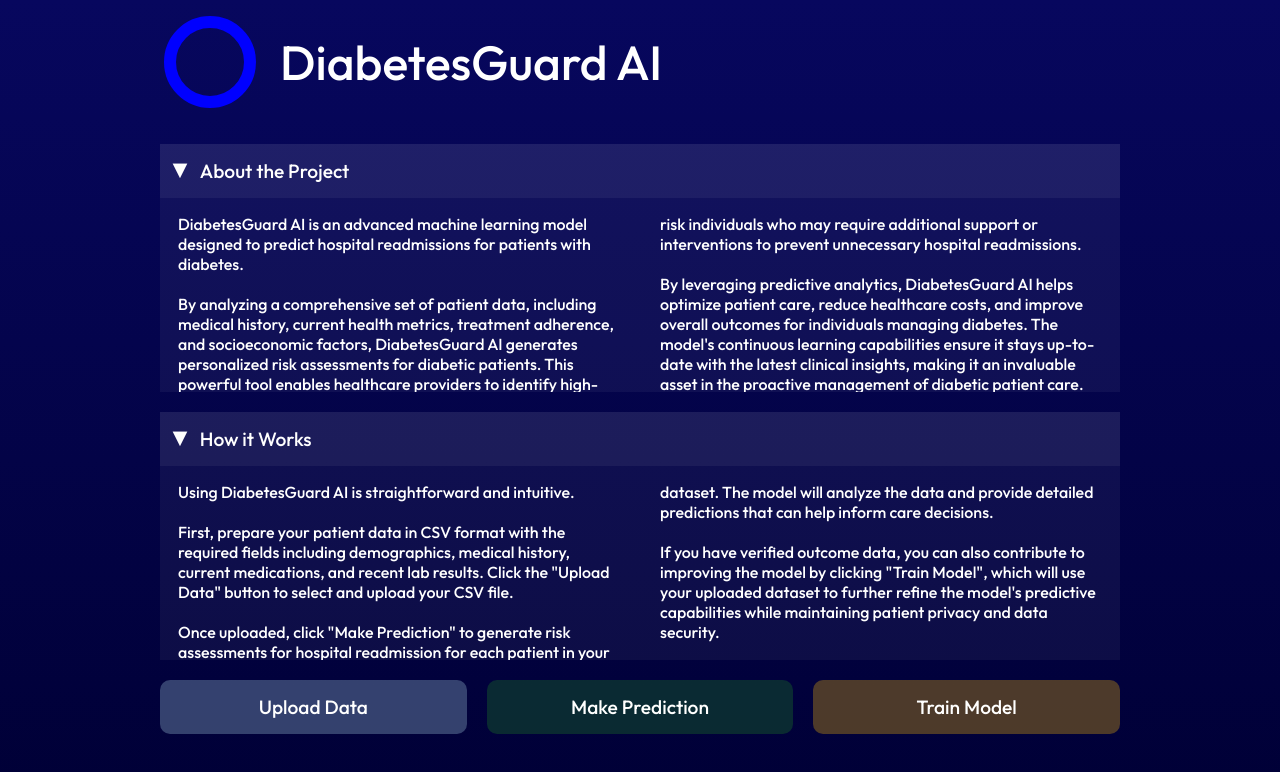
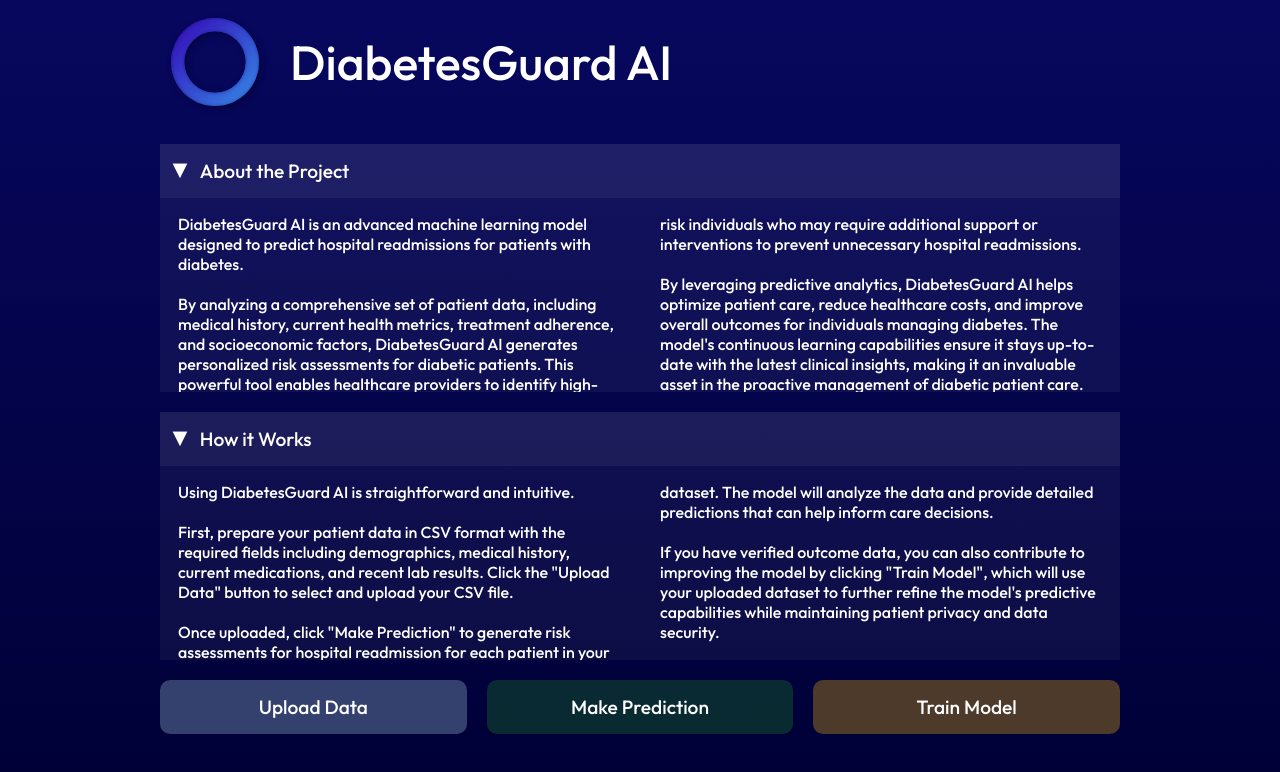
Before and after one commit to kashyap3881/mediwatch_capstone_2024, a plain HTML site: page styled html/index.html in a window 1280 px wide. Drawn offline with Linux system fonts and the light colour scheme.

Commit message:
logo styling

```diff
--- a/styled html/index.html
+++ b/styled html/index.html
@@ -16,15 +16,35 @@
 <body class="outfit-font">
     <div style="display: flex; flex-direction: column; gap: 20px; width: 100%; max-width: 100%; overflow-x: hidden;">
         <div style="display: flex; align-items: center; gap: 20px; flex-wrap: wrap;">
-            <svg width="100" height="100" viewBox="0 0 100 100">
-                <circle
-                    cx="50"
-                    cy="50"
-                    r="40"
-                    stroke="#0000ff"
-                    stroke-width="12"
-                    fill="transparent"
-                />
+
+
+            <svg width="110" height="110" viewBox="0 0 100 100">
+                <defs>
+                    <linearGradient id="blueGradient" x1="0%" y1="0%" x2="100%" y2="100%">
+                        <stop offset="0%" style="stop-color:#3705b7"/>
+                        <stop offset="100%" style="stop-color:#348de6"/>
+                    </linearGradient>
+                    <filter id="shadow">
+                        <feDropShadow dx="2" dy="2" stdDeviation="3" flood-opacity="0.3"/>
+                    </filter>
+                    <filter id="innerShadow">
+                        <feOffset dx="0" dy="0"/>
+                        <feGaussianBlur stdDeviation="2"/>
+                        <feComposite operator="out" in="SourceGraphic"/>
+                        <feComposite operator="in" in2="SourceGraphic"/>
+                        <feBlend mode="multiply" in2="SourceGraphic"/>
+                    </filter>
+                </defs>
+                <path d="M50 10
+                         A40 40 0 1 1 50 90
+                         A40 40 0 1 1 50 10
+                         Z
+                         M50 22
+                         A28 28 0 1 0 50 78
+                         A28 28 0 1 0 50 22
+                         Z"
+                    fill="url(#blueGradient)"
+                    filter="url(#shadow) url(#innerShadow)"/>
             </svg>
             <h1 class="outfit-font">DiabetesGuard AI</h1>
         </div>
```
